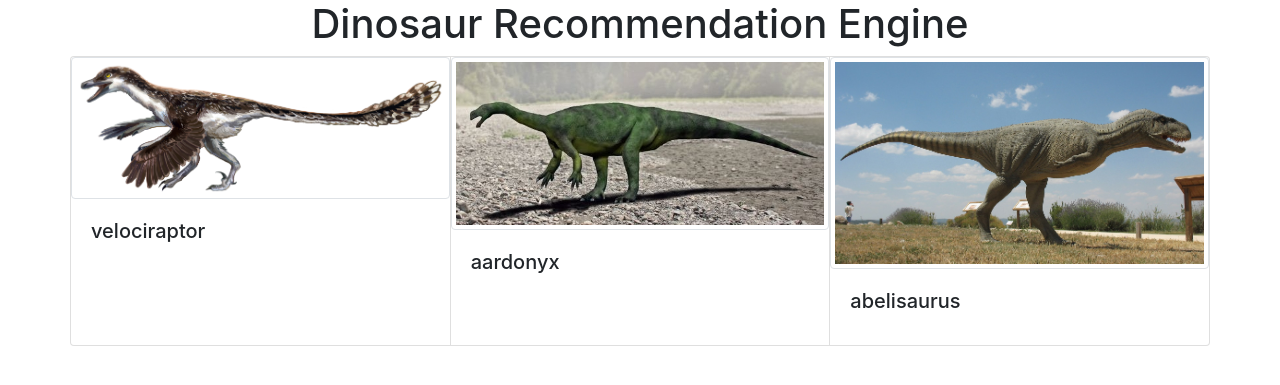
After one commit to AWhelan33/AWhelan33, a Flask app: page / in a window 1280 px wide. The commit adds this page. Shown: the top 385 px of the page. Run offline with Flask 2, Linux system fonts and the light colour scheme; some libraries are stand-ins or nearby versions.

Commit message:
first structure and images for bootstrap page

```diff
--- a/3_data_science_examples/Dinos/website/flask_app/appone.py
+++ b/3_data_science_examples/Dinos/website/flask_app/appone.py
@@ -6,14 +6,26 @@ dinosaurs = [
     {
         'name': 'velociraptor',
         'diet': 'carnivorous',
+        'imageName': 'static/velociraptor.png'
+    },
+    {
+        'name': 'aardonyx',
+        'diet': 'herbivorous',
+        'imageName': 'static/aardonyx.jpeg'
+    },
+    {
+        'name': 'abelisaurus',
+        'diet': 'herbivorous',
+        'imageName': 'static/abelisaurus.jpeg'
     }
+
 ]
 
 
 @app.route("/")
 @app.route("/home")
 def home():
-    return render_template('home')
+    return render_template('home.html', dinosaurs=dinosaurs)
 
 
 def dinosaur():
--- a/3_data_science_examples/Dinos/website/flask_app/templates/home.html
+++ b/3_data_science_examples/Dinos/website/flask_app/templates/home.html
@@ -1,10 +1,11 @@
-<!DOCTYPE html>
-<html>
-    <head>
-        <title>Dinosaur Recommendations</title>
-    </head>
-        <body>
-            <h1>Dinosaur Recommendation Engine</h1>
-        </body>
-
-</html>
+{% extends 'layout.html' %}
+    {% block content %}
+        {% for dinosaur in dinosaurs %}
+        <div class="card">
+            <img src="{{ dinosaur.imageName }}" alt={{ dinosaur.name }} class="img-thumbnail">
+            <div class="card-body">
+              <h5 class="card-title">{{ dinosaur.name }}</h5>
+            </div>
+        </div>
+        {% endfor %}
+    {% endblock content %}
--- /dev/null
+++ b/3_data_science_examples/Dinos/website/flask_app/templates/layout.html
@@ -0,0 +1,31 @@
+<!DOCTYPE html>
+<html>
+    <head>
+    <!-- Required meta tags -->
+    <meta charset="utf-8">
+    <meta name="viewport" content="width=device-width, initial-scale=1, shrink-to-fit=yes">
+
+    <!-- Bootstrap CSS -->
+    <link rel="stylesheet" href="https://cdn.jsdelivr.net/npm/bootstrap@4.0.0/dist/css/bootstrap.min.css" integrity="sha384-Gn5384xqQ1aoWXA+058RXPxPg6fy4IWvTNh0E263XmFcJlSAwiGgFAW/dAiS6JXm" crossorigin="anonymous">
+
+        <title>Dinosaur Recommendations</title>
+    </head>
+        <body>
+            <h1 class="text-center">Dinosaur Recommendation Engine</h1>
+            <div class="container">
+                <div class="row row-cols-1 row-cols-md-3">
+                    <div class="card-group">
+           {% block content %}{% endblock %}
+        </div>
+        </div>
+            </div>
+
+
+           <!-- Optional JavaScript -->
+    <!-- jQuery first, then Popper.js, then Bootstrap JS -->
+    <script src="https://code.jquery.com/jquery-3.2.1.slim.min.js" integrity="sha384-KJ3o2DKtIkvYIK3UENzmM7KCkRr/rE9/Qpg6aAZGJwFDMVNA/GpGFF93hXpG5KkN" crossorigin="anonymous"></script>
+    <script src="https://cdn.jsdelivr.net/npm/popper.js@1.12.9/dist/umd/popper.min.js" integrity="sha384-ApNbgh9B+Y1QKtv3Rn7W3mgPxhU9K/ScQsAP7hUibX39j7fakFPskvXusvfa0b4Q" crossorigin="anonymous"></script>
+    <script src="https://cdn.jsdelivr.net/npm/bootstrap@4.0.0/dist/js/bootstrap.min.js" integrity="sha384-JZR6Spejh4U02d8jOt6vLEHfe/JQGiRRSQQxSfFWpi1MquVdAyjUar5+76PVCmYl" crossorigin="anonymous"></script>
+        </body>
+
+</html>
```
Also changed, not shown: 3_data_science_examples/Dinos/website/flask_app/static/aardonyx.jpeg (added), 3_data_science_examples/Dinos/website/flask_app/static/abelisaurus.jpeg (added), 3_data_science_examples/Dinos/website/flask_app/static/velociraptor.png (added), 3 other files.
